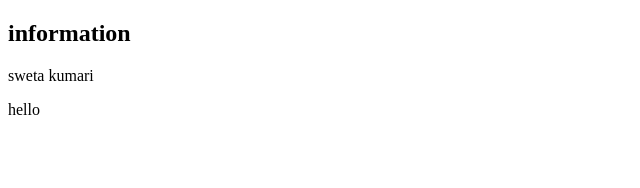
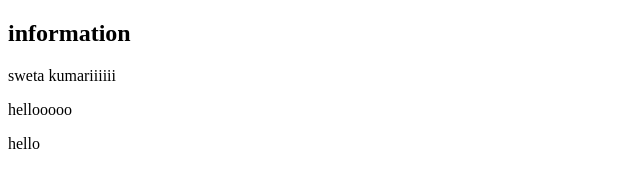
Before and after one commit to singhteekam/IMA, a plain HTML site: page my IMA/hello.html in a window 1280 px wide. Shown: the whole page, without its empty margins (0-640 px from the left). Drawn offline with Linux system fonts and the light colour scheme.

Commit message:
nonsense

```diff
--- a/my IMA/hello.html
+++ b/my IMA/hello.html
@@ -7,7 +7,8 @@
 </head>
 <body>
     <h2>information</h2>
-    <p>sweta kumari</p>
+    <p>sweta kumariiiiii</p>
+    <p>hellooooo</p>
     <p>hello</p>
 </body>
 </html>
```
